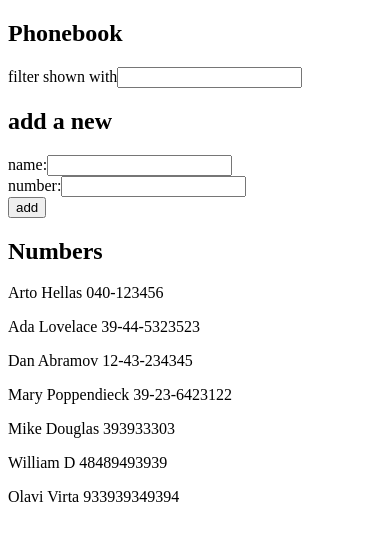
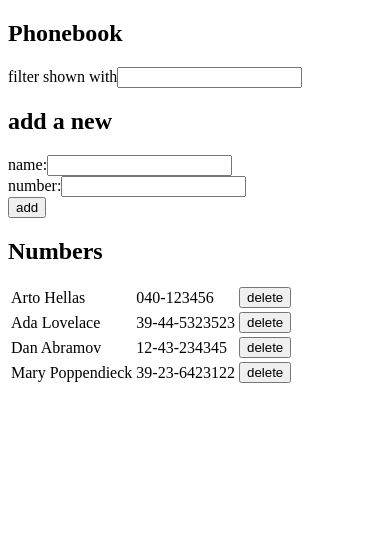
Before and after one commit to Olli-M-Multanen/FullstackOpen_2023, a React (Create React App) app in the folder part2/phonebook/: page / in a window 390 px wide. Shown: the top 540 px of the page. Built offline with nearby package versions, Linux system fonts and the light colour scheme; data requests are answered from the project's data file.

Commit message:
2.17 phonebook step9 done

```diff
--- a/part2/phonebook/db.json
+++ b/part2/phonebook/db.json
@@ -19,21 +19,6 @@
       "name": "Mary Poppendieck",
       "number": "39-23-6423122",
       "id": 4
-    },
-    {
-      "name": "Mike Douglas",
-      "number": "393933303",
-      "id": 5
-    },
-    {
-      "name": "William D",
-      "number": "48489493939",
-      "id": 6
-    },
-    {
-      "name": "Olavi Virta",
-      "number": "933939349394",
-      "id": 7
     }
   ]
 }
--- a/part2/phonebook/src/App.js
+++ b/part2/phonebook/src/App.js
@@ -20,7 +20,6 @@ const App = () => {
       })
   }, [])
 
-
   const addPerson = (event) => {
     event.preventDefault()
     contactExists(newName, newNumber)
@@ -38,6 +37,18 @@ const App = () => {
   const handleFilterChange = (event) => {
     setNameFilter(event.target.value)
   }
+  const handleDelete = (event) => {
+    const id = event.target.value
+    const contactName = event.target.getAttribute("data-contact-name")
+    if (window.confirm(`Delete contact ${contactName}?`)) {
+      peopleService
+      .deleteContact(id)
+      .then(response => {
+        setPersons(persons.filter(contact => contact.id != id))
+      })
+    }
+  }
+
   // Before adding to array, check if name exists
   function contactExists (name, number) {
     // every word in a string to UpperCase
@@ -66,8 +77,8 @@ const App = () => {
     <>
     <h2>Phonebook</h2>
     <Filter nameFilter={nameFilter} handleFilterChange={handleFilterChange} />
-    <AddContact addPerson={addPerson}newName={newName} handleNameChange={handleNameChange} newNumber={newNumber} handleNumberChange={handleNumberChange}/>
-    <ContactBook nameFilter={nameFilter} persons={persons}/>
+    <AddContact addPerson={addPerson}newName={newName} handleNameChange={handleNameChange} newNumber={newNumber} handleNumberChange={handleNumberChange} />
+    <ContactBook nameFilter={nameFilter} persons={persons} handleDelete={handleDelete}/>
     </>
   )
 }
--- a/part2/phonebook/src/components/ContactBook.js
+++ b/part2/phonebook/src/components/ContactBook.js
@@ -1,13 +1,17 @@
 import React from 'react'
 import Person from './Person'
 
-const AllNumbers = ({persons}) => {
+const AllNumbers = ({persons, handleDelete}) => {
     return (
       <>
       <h2>Numbers</h2>
-        {persons.map(person =>
-          <Person key={person.name} person={person}/>
+      <table>
+      <thead>
+      {persons.map(person =>
+          <Person key={person.name} person={person} handleDelete={handleDelete} />
           )}
+        </thead>
+      </table>
       </>
     )
   }
@@ -16,15 +20,19 @@ const FilteredNumbers = ({persons, nameFilter}) => {
     return (
       <>
       <h2>Numbers</h2>
+      <table>
+        <thead>
         {persons.filter(person =>
           person.name.toLocaleLowerCase().includes(nameFilter.toLocaleLowerCase())).map(filteredName => (
             <Person key={filteredName.name} person={filteredName} />
       ))}
+        </thead>
+      </table>
       </>
     )
   }
 
-const ContactBook = ({nameFilter, persons}) => {
+const ContactBook = ({nameFilter, persons, handleDelete}) => {
     if (nameFilter) {
       return (
         <>
@@ -33,7 +41,7 @@ const ContactBook = ({nameFilter, persons}) => {
       )
     } return (
       <>
-      <AllNumbers persons={persons}/>
+      <AllNumbers persons={persons} handleDelete={handleDelete}/>
       </>
     )
   }
--- a/part2/phonebook/src/components/Person.js
+++ b/part2/phonebook/src/components/Person.js
@@ -1,10 +1,18 @@
 import React from 'react'
 
-const Person = ({ person }) => {
+const Person = ({ person, handleDelete}) => {
     return (
-      <>
-      <p>{person.name} {person.number}</p>
-      </>
+      <tr>
+      <td>
+      {person.name}
+      </td>
+      <td>
+      {person.number}
+      </td>
+      <td>
+      <button value={person.id} onClick={handleDelete} data-contact-name={person.name}>delete</button>
+        </td>
+      </tr>
     )
   }
 
--- a/part2/phonebook/src/services/persons.js
+++ b/part2/phonebook/src/services/persons.js
@@ -16,4 +16,9 @@ const update = (id, newObject) => {
   return request.then(response => response.data)
 }
 
-export default { getAll, create, update }
+const deleteContact = (id) => {
+  const request = axios.delete(`${baseUrl}/${id}`)
+  return request.then(response => response.data)
+}
+
+export default { getAll, create, update, deleteContact }
```
